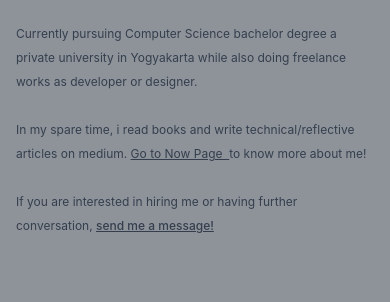
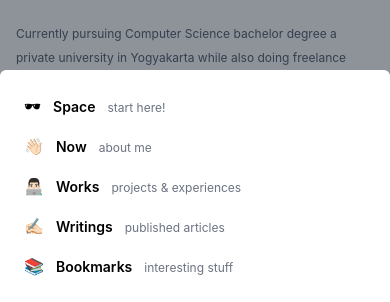
Before and after one commit to koalicioous/koalixious, a Next.js app: page / in a window 390 px wide. Both pictures are taken after a click on the button 359 px from the left and 30 px from the top of the page. Shown: the part 542-844 px from the top of the page. Built offline with nearby package versions, Linux system fonts and the light colour scheme.

Commit message:
responsive navbar modal

```diff
--- a/components/navbar-modal.tsx
+++ b/components/navbar-modal.tsx
@@ -0,0 +1,25 @@
+import Link from 'next/link';
+
+export default function Modal({menus}: {menus: { icon: string, name: string, link: string, description: string}[]}){
+    return (
+        <section className="bg-white absolute z-50 w-full max-w-5xl p-4 left-1/2 -translate-x-1/2 rounded-t-md bottom-0">
+            <ul>
+                {
+                    menus.map((item) => {
+                        return (
+                            <Link key={item.name} href={item.link}>
+                            <a className='flex px-2 py-2 focus:outline-gray-700  rounded-md'>
+                                    <div>
+                                        <span className='mr-3'>{item.icon}</span>
+                                        <span className='text-sm font-semibold'>{ item.name }</span>
+                                        <span className='text-xs ml-3 text-gray-500'>{ item.description }</span>
+                                    </div>
+                                </a>
+                            </Link>
+                        )
+                    })
+                }
+            </ul>
+        </section>
+    )
+}
--- a/components/navbar.tsx
+++ b/components/navbar.tsx
@@ -3,26 +3,37 @@ import Link from "next/link"
 import { useRouter } from "next/router"
 import { FontAwesomeIcon } from '@fortawesome/react-fontawesome';
 import { faDotCircle, faTerminal, faEllipsisH } from '@fortawesome/free-solid-svg-icons'
+import Modal from './navbar-modal';
 
 const MENUS = [
     {
+        icon: '🕶',
         name: 'Space',
+        description: 'start here!',
         link: '/'
     },
     {
+        icon: '👋🏻',
         name: 'Now',
+        description: 'about me',
         link: '/now',
     },
     {
+        icon: '👨🏻‍💻',
         name: 'Works',
+        description: 'projects & experiences',
         link: '/works',
     },
     {
+        icon: '✍🏻',
         name: 'Writings',
+        description: 'published articles',
         link: '/writings',
     },
     {
+        icon: '📚',
         name: 'Bookmarks',
+        description: 'interesting stuff',
         link: '/bookmarks',
     },
 ]
@@ -71,7 +82,10 @@ export default function Navbar(){
                 </section>
             {
                 modal &&
-                <div role="button" className="h-screen w-screen bg-gray-800 absolute top-0 z-50 bg-opacity-50 backdrop-blur-sm" onClick={() => setModal(!modal)} />
+                <div className='h-screen w-screen absolute top-0 z-40'>
+                    <Modal menus={MENUS} />
+                    <div role="button" className="bg-opacity-50 w-full h-full bg-gray-800 backdrop-blur-sm" onClick={() => setModal(!modal)} />
+                </div>
             }
             </nav>
             <div className="bg-gradient-to-r from-indigo-500 via-purple-500 to-pink-500 h-40 blur-2xl opacity-30 -mt-40 relative z-10">
```
